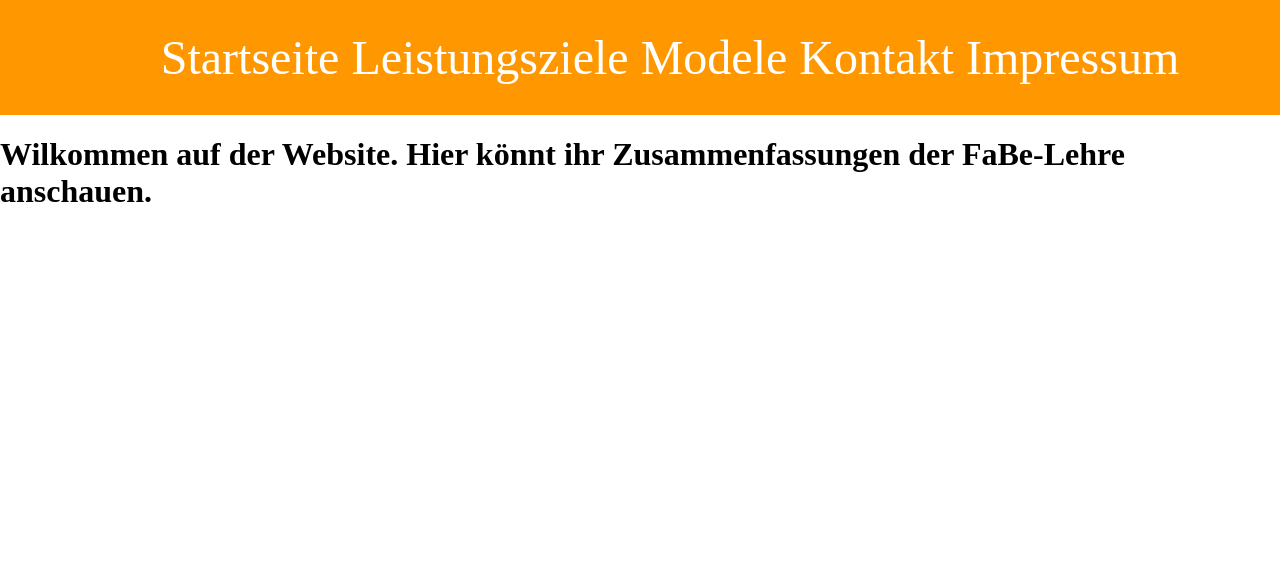
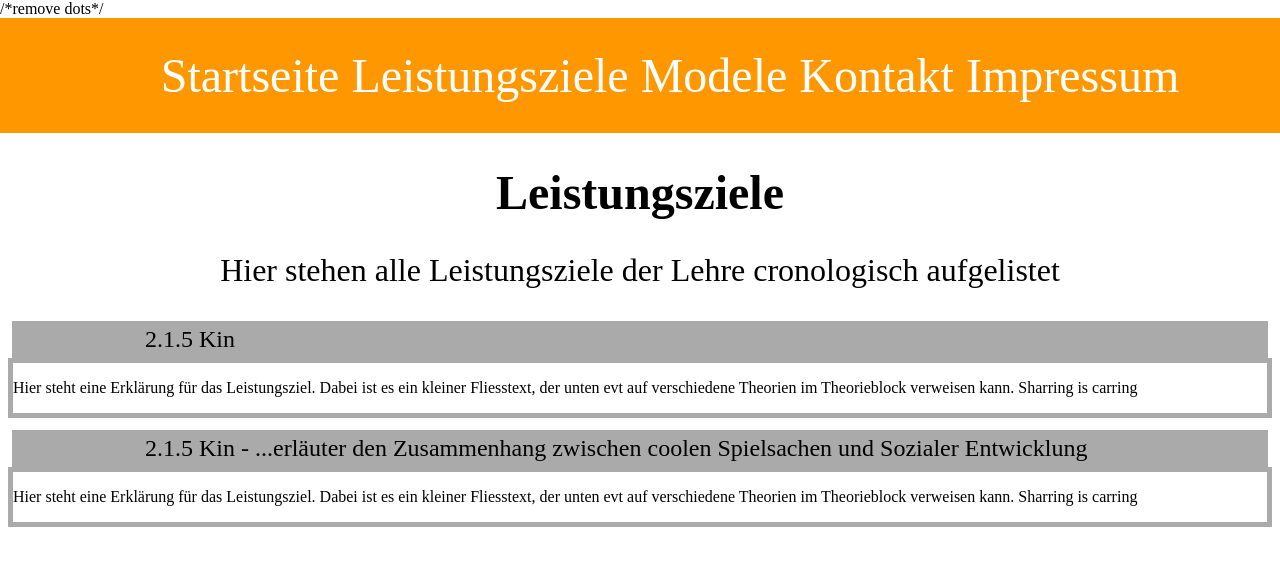
Before and after one commit to AdiJoost/fabe, a Flask app: page /targets in a window 1280 px wide; the page is wider, and only the part inside the window is pictured. Shown: the top 566 px of that part. Run offline with Flask 2, Linux system fonts and the light colour scheme; data that the repository does not hold is empty.

Commit message:
target-site designed, dynamic content added.

```diff
--- /dev/null
+++ b/static/js/targets.js
@@ -0,0 +1,43 @@
+let testNumber1 = "2.1.5 Kin - ...erläuter den Zusammenhang zwischen coolen Spielsachen und Sozialer Entwicklung";
+let testText1 = "Hier steht eine Erklärung für das Leistungsziel. Dabei ist es ein kleiner Fliesstext, der unten evt auf verschiedene Theorien im Theorieblock verweisen kann. Sharring is carring"
+
+
+window.addEventListener("load", function(){
+	getButtons();
+	displayTargets();
+}, false)
+
+function getButtons(){
+	let targetNumber = document.getElementById('testBox');
+	targetNumber.addEventListener("click", function(){
+		let testText = document.getElementById('testText');
+		testText.classList.toggle("hiden");
+	}, false)
+}
+
+
+function displayTargets(){
+	let targetBody = document.body;
+		let targetBox = document.createElement("div");
+		targetBox.classList.add("targetBox");
+			let targetNumber = document.createElement("div");
+			targetNumber.classList.add("targetNumberBox");
+				let number = document.createElement("span");
+				number.classList.add("targetNumber");
+				number.innerText = testNumber1;
+				targetNumber.appendChild(number);
+			targetBox.appendChild(targetNumber);
+
+			let targetExplain = document.createElement("div");
+			targetExplain.classList.add("targetExplain");
+				let explaination = document.createElement("p");
+				explaination.innerText = testText1;
+				targetExplain.appendChild(explaination);
+			targetBox.appendChild(targetExplain);
+
+	targetBody.appendChild(targetBox);
+
+	targetNumber.addEventListener("click", function(){
+		targetExplain.classList.toggle("hiden");
+	}, false);
+}
--- a/static/styles/styles.css
+++ b/static/styles/styles.css
@@ -26,8 +26,31 @@ body{
 	padding:0 10% 0 10%;
 }
 
+.targetBox{
+}
+
+.targetNumberBox {
+	background-color: #AAA;
+	text-align: left;
+	font-size: 1.5rem;
+	cursor: pointer;
+	padding: 0 10% 0 10%;
+	margin: 0.5em 0.5em 0 0.5em;
+	border: 5px #AAA solid;
+
+}
+
+.targetExplain {
+	border: 5px #AAA solid;
+	margin: 0 0.5em 0 0.5em;
+}
+
 .introBox > h1 {
 	font-size: 3rem;
+}
+
+.hiden {
+	display: none;
 }
 
 .introBox > p {
--- a/templates/targets.html
+++ b/templates/targets.html
@@ -5,9 +5,10 @@
 
 <head>
   <meta charset="utf-8">
-  <link rel="shortcut icon" href="/static/icon/favicon.ico">
-  <script type="text/javascript" src="/static/js/index.js"></script>
-  <link rel="stylesheet" type="text/css" href="static/styles/styles.css">
+  /*remove dots*/
+  <link rel="shortcut icon" href="../static/icon/favicon.ico">
+  <script type="text/javascript" src="../static/js/targets.js"></script>
+  <link rel="stylesheet" type="text/css" href="../static/styles/styles.css">
   <title>Fabe Kinder</title>
   </head>
 
@@ -23,7 +24,21 @@
       </div>
     </div>
 
-   <h1>Wilkommen auf der Website. Hier könnt ihr Zusammenfassungen der FaBe-Lehre anschauen.</h1>
+   <div class="introBox">
+    <h1>Leistungsziele</h1>
+    <p class="introText">Hier stehen alle Leistungsziele der Lehre cronologisch aufgelistet</p>
+
+
+   </div>
+
+   <div class="targetBox">
+      <div class="targetNumberBox" id="testBox">
+        <span class="targetNumber">2.1.5 Kin</span>
+      </div>
+      <div class="targetExplain" id="testText">
+        <p>Hier steht eine Erklärung für das Leistungsziel. Dabei ist es ein kleiner Fliesstext, der unten evt auf verschiedene Theorien im Theorieblock verweisen kann. Sharring is carring</p>
+      </div>
+    </div>
     </body>
 
 </html>
```
